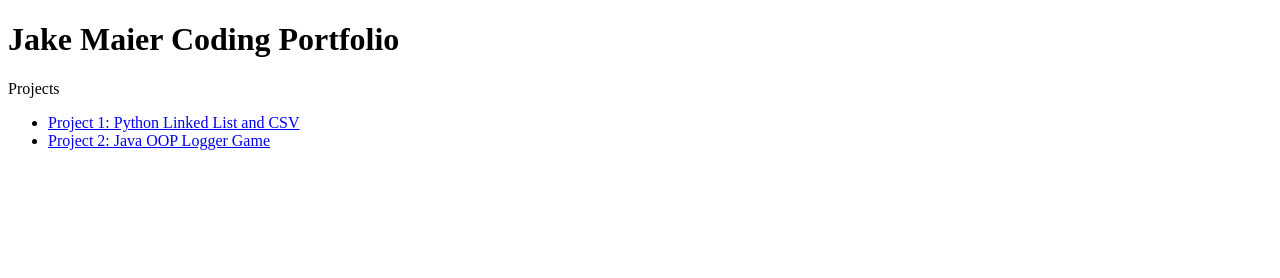
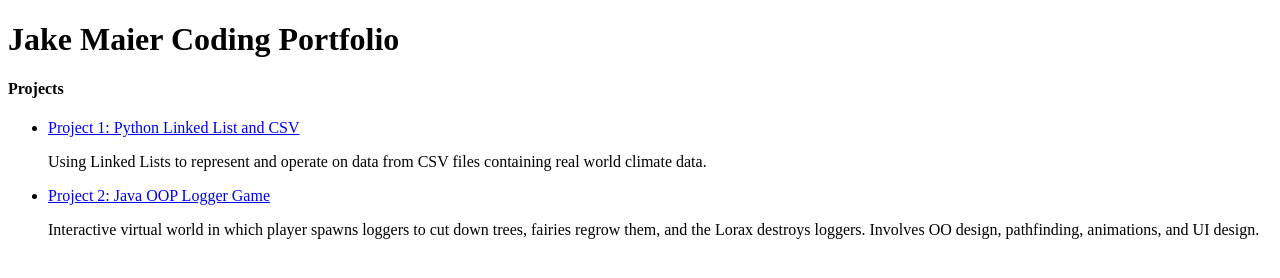
Before and after one commit to jakemaier1/jakemaier1.github.io, a plain HTML site: page index.html in a window 1280 px wide. Drawn offline with Linux system fonts and the light colour scheme.

Commit message:
Descriptions for projects

```diff
--- a/index.html
+++ b/index.html
@@ -9,10 +9,16 @@
 </head>
 <body>
 	<h1> Jake Maier Coding Portfolio </h1>
-	<p>Projects</p>
+	<h4>Projects</h4>
 	<ul>
-		<li><a href="https://github.com/calpoly-csc202-2244/project-2-ayden-jake.git" target="_blank">Project 1: Python Linked List and CSV</a></li>
-		<li><a href="https://github.com/vrivera-cp/y2024-25-q1-csc203-project4-maier-jake" target="_begin">Project 2: Java OOP Logger Game</a></li>
+		<li>
+			<a href="https://github.com/calpoly-csc202-2244/project-2-ayden-jake.git" target="_blank">Project 1: Python Linked List and CSV</a>
+			<p>Using Linked Lists to represent and operate on data from CSV files containing real world climate data.</p>
+		</li>
+		<li>
+			<a href="https://github.com/vrivera-cp/y2024-25-q1-csc203-project4-maier-jake" target="_begin">Project 2: Java OOP Logger Game</a>
+			<p>Interactive virtual world in which player spawns loggers to cut down trees, fairies regrow them, and the Lorax destroys loggers. Involves OO design, pathfinding, animations, and UI design.</p>
+		</li>
 	</ul>
 </body>
 </html>
```
